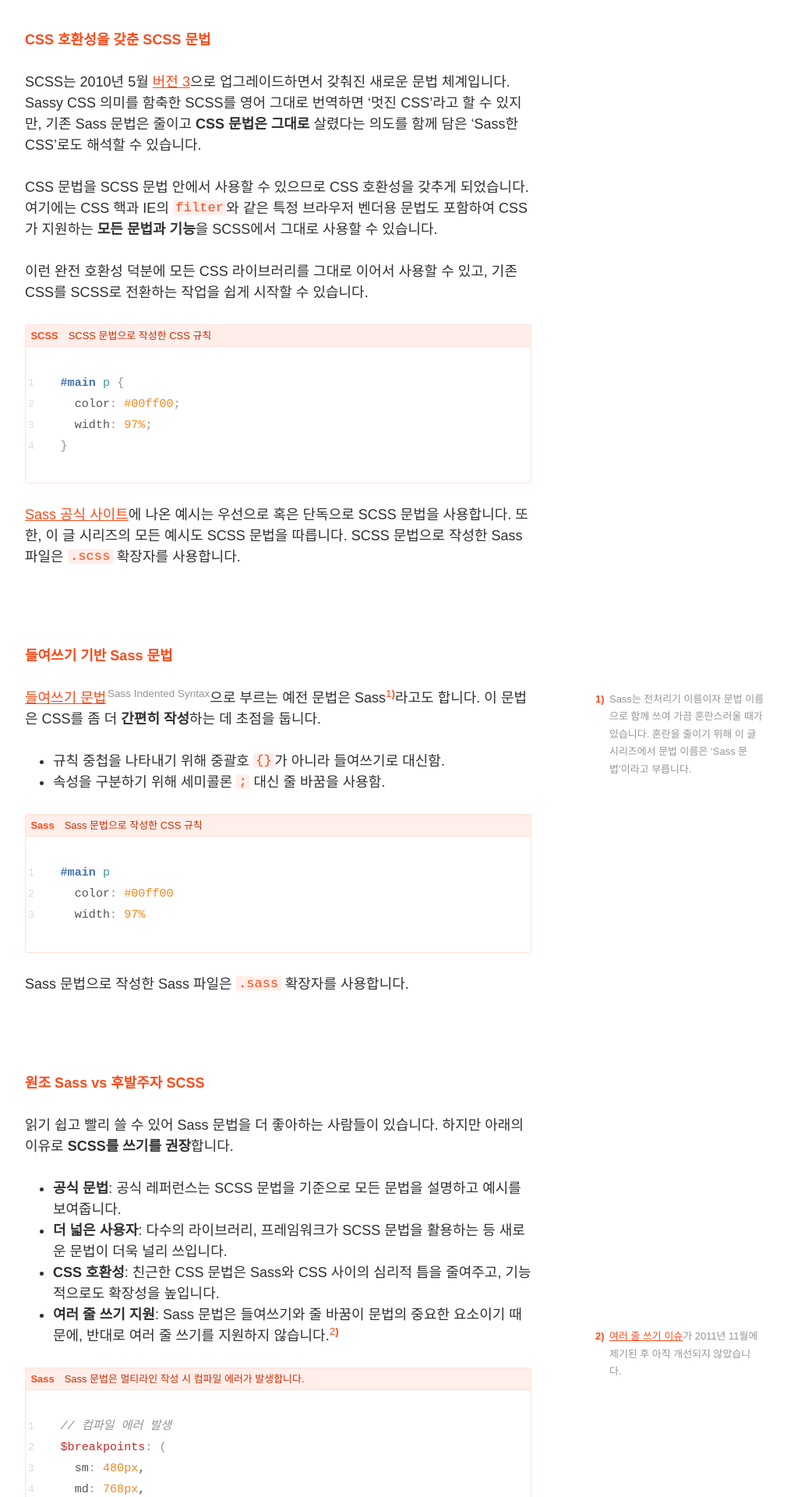
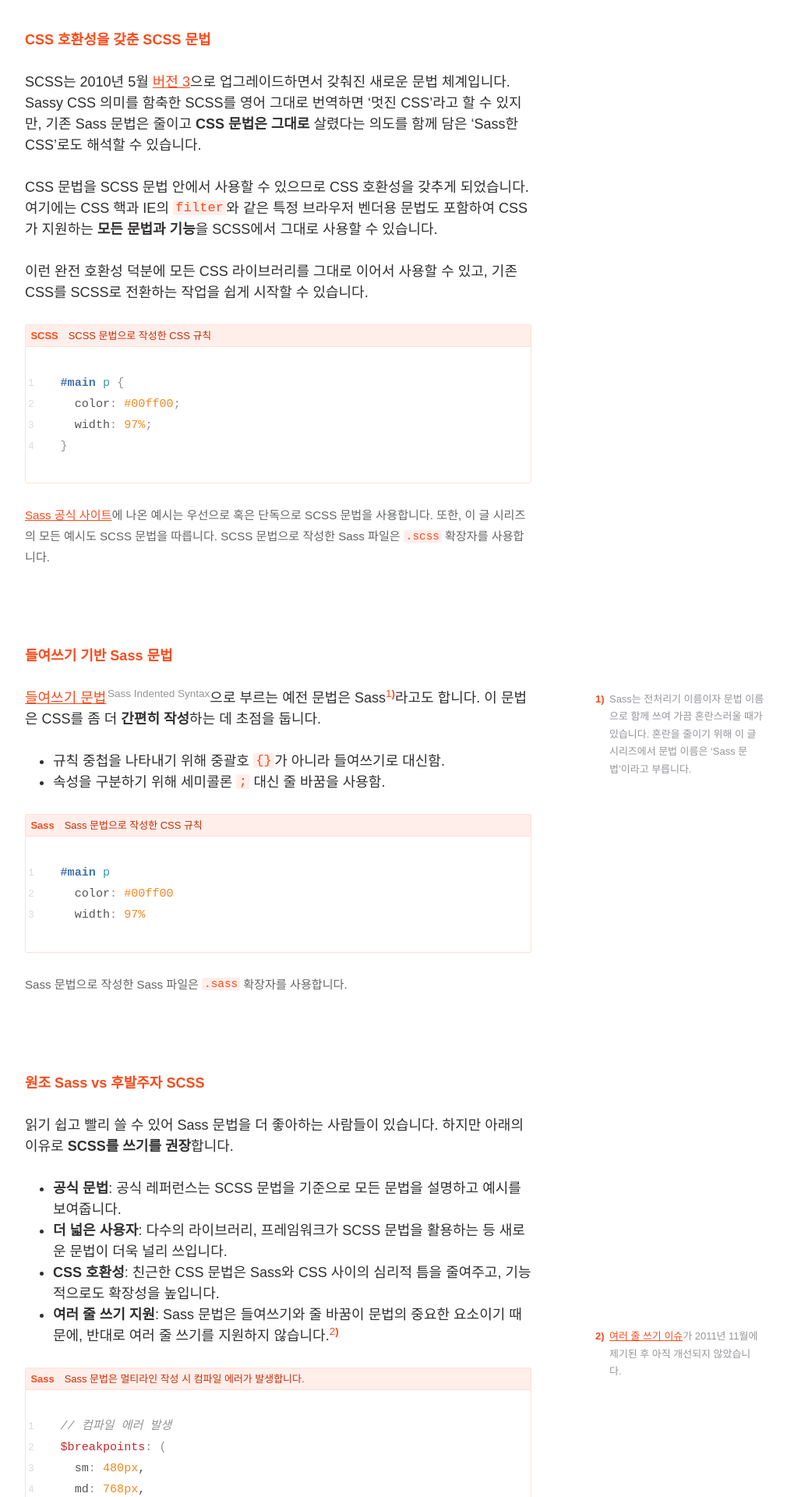
Before and after one commit to designmeme/designmeme.github.io, a Jekyll site: the page built from _posts/ko/sass/awesome-docs/2017-07-13-write-sass-with-scss.md, in a window 1280 px wide. Shown: the part 1520-3440 px from the top of the page at 78% size, without its empty margins (68-1078 px from the left). Built offline with Jekyll 4.4.1, drawn with Linux system fonts in a browser that asks for light colours; nearby versions of some CDN libraries; some web fonts are replaced; comment, search, counter and statistics services are not loaded.

Commit message:
Don't extend compound selectors
from p.small to .p-small
from p.smaller to .p-smaller

```diff
--- a/_includes/post/sass-comments-table.html
+++ b/_includes/post/sass-comments-table.html
@@ -21,8 +21,8 @@
       <th class="align-right">다중 줄 주석 <code class="highlighter-rouge">/* */</code></th>
       <td class="align-center"><span class="monospace">O</span></td>
       <td class="align-center"><span class="monospace">O</span></td>
-      <td class="align-center"><span class="monospace">O</span><p class="smaller">한 줄로 출력</p></td>
-      <td class="align-center"><span class="monospace">△</span><p class="smaller"><code class="highlighter-rouge">!</code>로 시작할 경우에만 출력</p></td>
+      <td class="align-center"><span class="monospace">O</span><p class="p-smaller">한 줄로 출력</p></td>
+      <td class="align-center"><span class="monospace">△</span><p class="p-smaller"><code class="highlighter-rouge">!</code>로 시작할 경우에만 출력</p></td>
     </tr>
     </tbody>
   </table>
--- a/_posts/ko/sass/awesome-docs/2017-07-13-write-sass-with-scss.md
+++ b/_posts/ko/sass/awesome-docs/2017-07-13-write-sass-with-scss.md
@@ -43,7 +43,7 @@ SCSS 문법으로 작성한 CSS 규칙
 
 [Sass 공식 사이트](http://sass-lang.com/)에 나온 예시는 우선으로 혹은 단독으로 SCSS 문법을 사용합니다.
 또한, 이 글 시리즈의 모든 예시도 SCSS 문법을 따릅니다. SCSS 문법으로 작성한 Sass 파일은 `.scss` 확장자를 사용합니다.
-{:.small}
+{:.p-small}
 
 ***
 
@@ -64,7 +64,7 @@ Sass 문법으로 작성한 CSS 규칙
 ~~~
 
 Sass 문법으로 작성한 Sass 파일은 `.sass` 확장자를 사용합니다.
-{:.small}
+{:.p-small}
 
 ***
 
--- a/ko/blog.html
+++ b/ko/blog.html
@@ -12,7 +12,7 @@ excerpt:    말그대로 기술이 범람하고 있는 것 같습니다. 좀 늦
 더불어 관련 내용을 글로 남기면서 깊이 있게 살펴보려합니다.
 </p>
 
-<p class="small">글은 주제에 따라 묶여 있으며, 의도한 순서로 표시됩니다. 작성 시간 순이 아님을 유념해주세요. 글 내용은 시간이 지남에 따라 추가·삭제·수정될 수 있습니다.</p>
+<p class="p-small">글은 주제에 따라 묶여 있으며, 의도한 순서로 표시됩니다. 작성 시간 순이 아님을 유념해주세요. 글 내용은 시간이 지남에 따라 추가·삭제·수정될 수 있습니다.</p>
 
 <div class="blog">
   {% assign subjects = site.data.posts.subjects %}
```
Also changed, not shown: ko/about.md (+1 -1 lines), ko/resume.md (+1 -1 lines).
